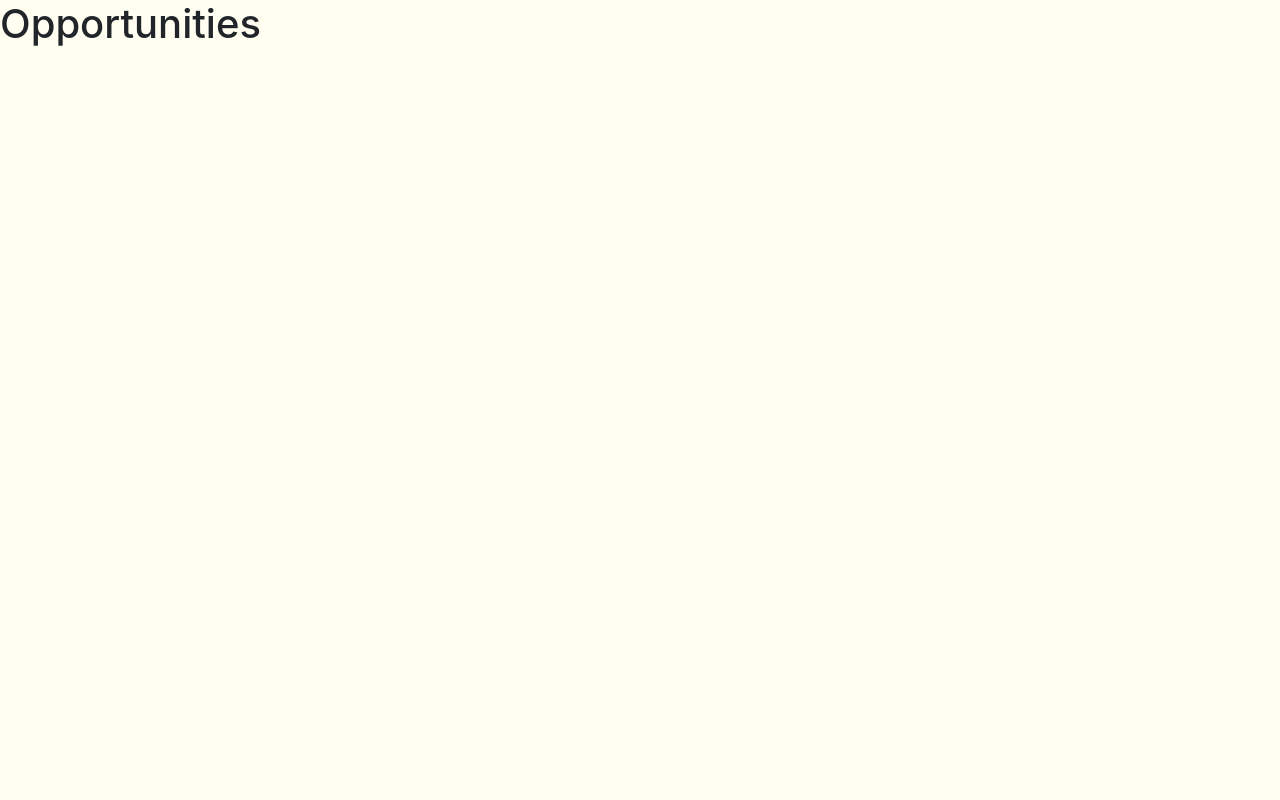
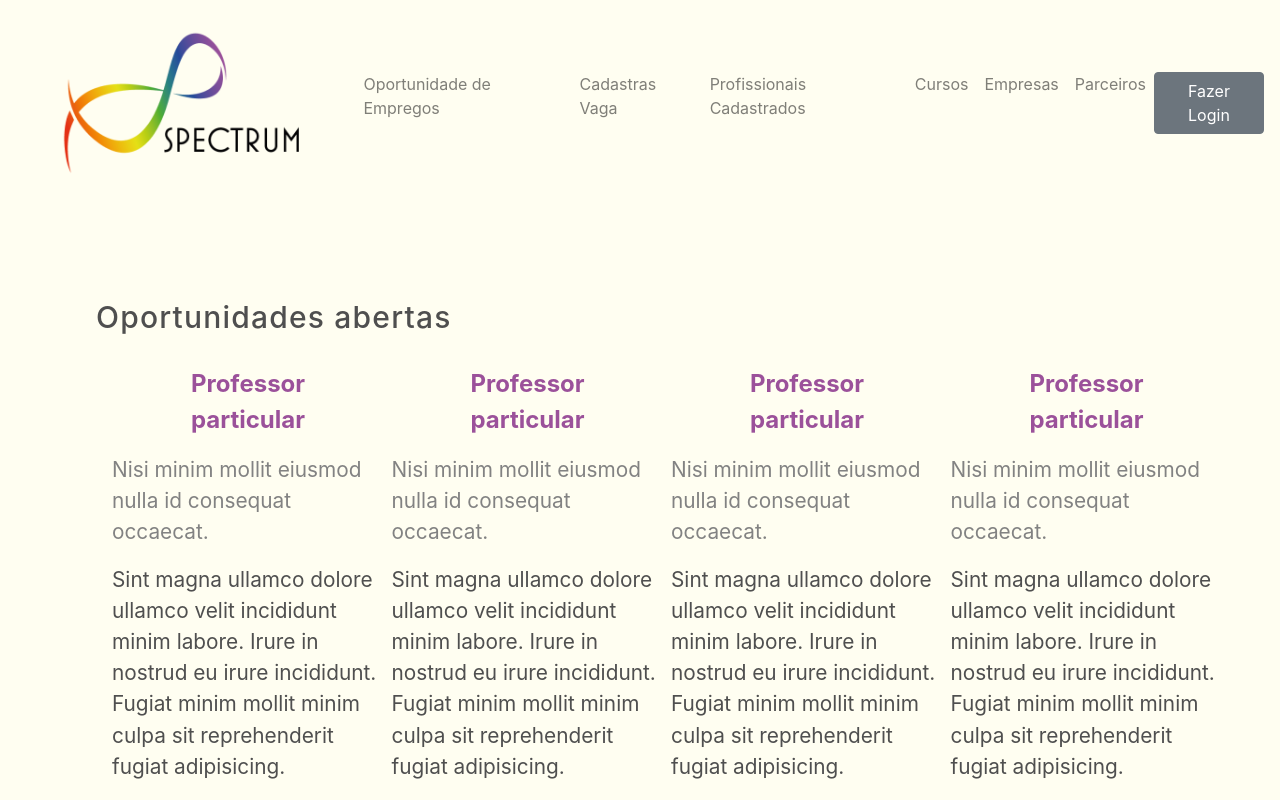
Before and after one commit to emersonjds/spectrum, a React (Create React App) app: page /opportunities in a window 1280 px wide. Shown: the top 800 px of the page. Built offline with nearby package versions, Linux system fonts and the light colour scheme.

Commit message:
config panel vacancies

```diff
--- a/src/Pages/Opportunities/index.js
+++ b/src/Pages/Opportunities/index.js
@@ -1,5 +1,99 @@
-import React, { Component } from "react";
+import React, { useState } from "react";
+import { Container, Row, Col } from "reactstrap";
+import Section from "../../components/Section";
+import {
+  VacancyCard,
+  Title,
+  Subtitle,
+  Description,
+  District,
+  MainContainer,
+  TitlePage,
+} from "./styles.js";
+
+import { Link } from "react-router-dom";
+import CarouselArea from "../../components/Carrousel";
+import Footer from "../../components/Footer";
+import mainImg from "../../assets/img/main.png";
+import NavMenu from "../../components/Nav";
+import CardComponent from "../../components/Card";
+import officeImg from "../../assets/img/office.png";
 
 export default function Opportunities() {
-  return <h1>Opportunities</h1>;
+  return (
+    <>
+      <NavMenu />
+      <MainContainer>
+        <TitlePage>Oportunidades abertas</TitlePage>
+        <Row>
+          <Col md={3}>
+            <VacancyCard>
+              <Title>
+                Professor <br /> particular
+              </Title>
+              <Subtitle>
+                Nisi minim mollit eiusmod nulla id consequat occaecat.
+              </Subtitle>
+              <Description>
+                Sint magna ullamco dolore ullamco velit incididunt minim labore.
+                Irure in nostrud eu irure incididunt. Fugiat minim mollit minim
+                culpa sit reprehenderit fugiat adipisicing.
+              </Description>
+              <District>SP, Sao Paulo</District>
+            </VacancyCard>
+          </Col>
+          <Col md={3}>
+            <VacancyCard>
+              <Title>
+                Professor <br /> particular
+              </Title>
+              <Subtitle>
+                Nisi minim mollit eiusmod nulla id consequat occaecat.
+              </Subtitle>
+              <Description>
+                Sint magna ullamco dolore ullamco velit incididunt minim labore.
+                Irure in nostrud eu irure incididunt. Fugiat minim mollit minim
+                culpa sit reprehenderit fugiat adipisicing.
+              </Description>
+              <District>SP, Sao Paulo</District>
+            </VacancyCard>
+          </Col>
+          <Col md={3}>
+            <VacancyCard>
+              <Title>
+                Professor <br /> particular
+              </Title>
+              <Subtitle>
+                Nisi minim mollit eiusmod nulla id consequat occaecat.
+              </Subtitle>
+              <Description>
+                Sint magna ullamco dolore ullamco velit incididunt minim labore.
+                Irure in nostrud eu irure incididunt. Fugiat minim mollit minim
+                culpa sit reprehenderit fugiat adipisicing.
+              </Description>
+              <District>SP, Sao Paulo</District>
+            </VacancyCard>
+          </Col>
+          <Col md={3}>
+            <VacancyCard>
+              <Title>
+                Professor <br /> particular
+              </Title>
+              <Subtitle>
+                Nisi minim mollit eiusmod nulla id consequat occaecat.
+              </Subtitle>
+              <Description>
+                Sint magna ullamco dolore ullamco velit incididunt minim labore.
+                Irure in nostrud eu irure incididunt. Fugiat minim mollit minim
+                culpa sit reprehenderit fugiat adipisicing.
+              </Description>
+              <District>SP, Sao Paulo</District>
+            </VacancyCard>
+          </Col>
+        </Row>
+      </MainContainer>
+
+      <Footer />
+    </>
+  );
 }
--- /dev/null
+++ b/src/Pages/Opportunities/styles.js
@@ -0,0 +1,47 @@
+import styled from "styled-components";
+
+export const MainContainer = styled.div`
+  width: 100%;
+  height: 100vh;
+  padding: 6rem;
+`;
+
+export const TitlePage = styled.h3`
+  color: #4f4f4f;
+  font-size: 30px;
+  line-height: 30px;
+  letter-spacing: 0.04em;
+`;
+
+export const VacancyCard = styled.div`
+  width: 19rem;
+  display: flex;
+  align-items: center;
+  justify-content: center;
+  flex-direction: column;
+  padding: 1rem;
+  cursor: pointer;
+`;
+
+export const Title = styled.p`
+  color: #9b519a;
+  font-weight: bold;
+  font-size: 1.5rem;
+  margin-top: 10px;
+`;
+
+export const Subtitle = styled.p`
+  color: #828282;
+  font-size: 1.3rem;
+`;
+
+export const Description = styled.p`
+  color: #4f4f4f;
+  font-size: 1.3rem;
+`;
+
+export const District = styled.p`
+  color: #828282;
+  font-size: 1.5rem;
+  font-weight: bold;
+`;
--- a/src/components/Nav/index.js
+++ b/src/components/Nav/index.js
@@ -27,21 +27,23 @@ const NavMenu = (props) => {
     <div>
       <Navbar color="#FFF3f1" light expand="md">
         <NavbarBrand href="/">
-          <img src={logo} alt="" height="180" />
+          <Link to="/">
+            <img src={logo} alt="" height="180" />
+          </Link>
         </NavbarBrand>
         <NavbarToggler onClick={toggle} />
         <Collapse isOpen={isOpen} navbar>
           <Nav className="mr-auto" navbar>
             <NavItem>
-              <NavLink href="/components/">Oportunidade de Empregos</NavLink>
+              <NavLink href="/opportunities/">Oportunidade de Empregos</NavLink>
             </NavItem>
 
             <NavItem>
-              <NavLink href="#">Profissionais Cadastrados</NavLink>
+              <NavLink href="#">Cadastras Vaga</NavLink>
             </NavItem>
 
             <NavItem>
-              <NavLink href="/opportunities">Profissionais Cadastrados</NavLink>
+              <NavLink href="/professionais">Profissionais Cadastrados</NavLink>
             </NavItem>
 
             <NavItem>
```
